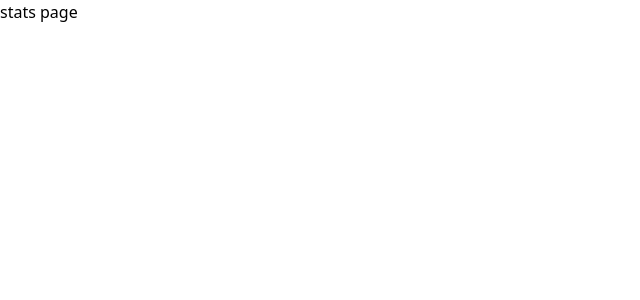
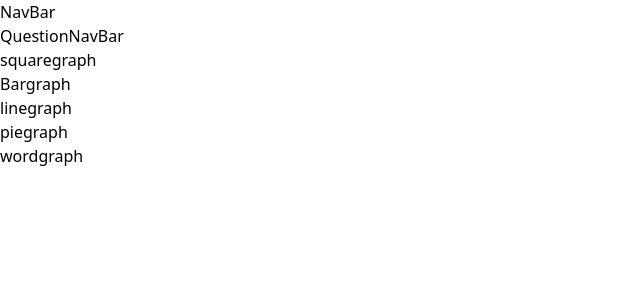
Before and after one commit to AnneMarieJetton/Moodee, a React (Vite) app in the folder frontend/: page /stats in a window 1280 px wide. Shown: the top 300 px of the page, without its empty margins (0-640 px from the left). Built offline with nearby package versions, Linux system fonts and the light colour scheme.

Commit message:
added base graph components

```diff
--- /dev/null
+++ b/frontend/src/components/Stats/BarGraph.jsx
@@ -0,0 +1,11 @@
+const BarGraph = () => {
+
+    return (
+
+        <div className = 'BarGraph'>
+            <div className="">Bargraph</div>
+        </div>
+    );
+};
+
+export default BarGraph
--- /dev/null
+++ b/frontend/src/components/Stats/LineGraph.jsx
@@ -0,0 +1,11 @@
+const LineGraph = () => {
+
+    return (
+
+        <div className = 'LineGraph'>
+            <div className="">linegraph</div>
+        </div>
+    );
+};
+
+export default LineGraph
--- /dev/null
+++ b/frontend/src/components/Stats/NavBar.jsx
@@ -0,0 +1,11 @@
+const NavBar = () => {
+
+    return (
+
+        <div className = 'NavBar'>
+            <div className="">NavBar</div>
+        </div>
+    );
+};
+
+export default NavBar
--- /dev/null
+++ b/frontend/src/components/Stats/PieGraph.jsx
@@ -0,0 +1,11 @@
+const PieGraph = () => {
+
+    return (
+
+        <div className = 'PieGraph'>
+            <div className="">piegraph</div>
+        </div>
+    );
+};
+
+export default PieGraph
--- /dev/null
+++ b/frontend/src/components/Stats/QuestionNavBar.jsx
@@ -0,0 +1,11 @@
+const QuestionNavBar = () => {
+
+    return (
+
+        <div className = 'QuestionNavBar'>
+            <div className="">QuestionNavBar</div>
+        </div>
+    );
+};
+
+export default QuestionNavBar
--- /dev/null
+++ b/frontend/src/components/Stats/SquareGraph.jsx
@@ -0,0 +1,11 @@
+const SquareGraph = () => {
+
+    return (
+
+        <div className = 'SquareGraph'>
+            <div className="">squaregraph</div>
+        </div>
+    );
+};
+
+export default SquareGraph
--- /dev/null
+++ b/frontend/src/components/Stats/WordGraph.jsx
@@ -0,0 +1,11 @@
+const WordGraph = () => {
+
+    return (
+
+        <div className = 'WordGraph'>
+            <div className="">wordgraph</div>
+        </div>
+    );
+};
+
+export default WordGraph
--- a/frontend/src/pages/Stats.jsx
+++ b/frontend/src/pages/Stats.jsx
@@ -1,9 +1,22 @@
+import NavBar from '../components/Stats/NavBar'
+import QuestionNavBar from '../components/Stats/QuestionNavBar'
+import SquareGraph from '../components/Stats/SquareGraph'
+import BarGraph from '../components/Stats/BarGraph'
+import LineGraph from '../components/Stats/LineGraph'
+import PieGraph from '../components/Stats/PieGraph'
+import WordGraph from '../components/Stats/WordGraph'
+
 const Stats = () => {
 
     return (
-
         <div className = 'Stats'>
-            stats page
+            <NavBar />
+            <QuestionNavBar />
+            <SquareGraph />
+            <BarGraph />
+            <LineGraph />
+            <PieGraph />
+            <WordGraph />
         </div>
     );
 };
```
